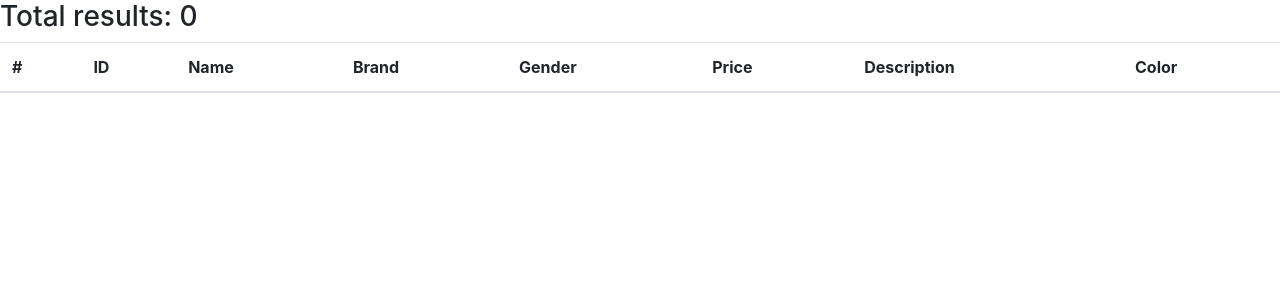
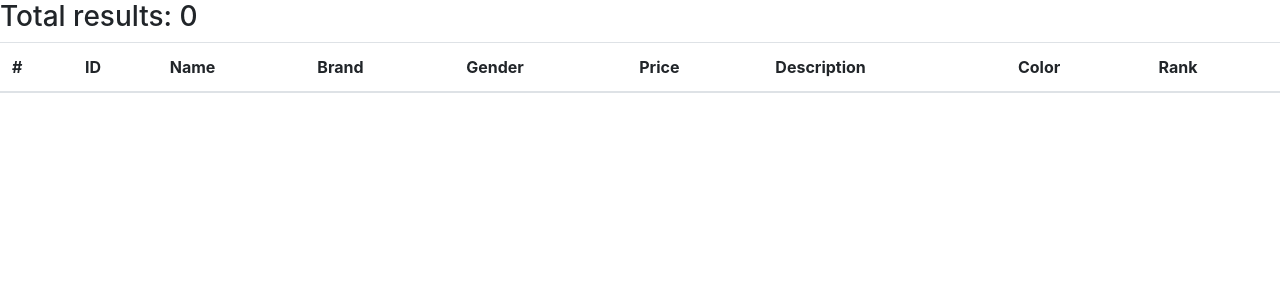
Before and after one commit to varunsahil10/search-engine, a Django app: page / in a window 1280 px wide. Shown: the part 54-354 px from the top of the page. Run offline with Django 5.2, Linux system fonts and the light colour scheme; data that the repository does not hold is empty.

Commit message:
Search using SearchRank

```diff
--- a/fulltextsearch/templates/index.html
+++ b/fulltextsearch/templates/index.html
@@ -21,6 +21,7 @@
       <th>Price</th>
       <th>Description</th>
       <th>Color</th>
+      <th>Rank</th>
     </tr>
   </thead>
   <tbody>
@@ -35,6 +36,7 @@
       <td>{{product.price}}</td>
       <td>{{product.description}}</td>
       <td>{{product.color}}</td>
+      <td>{{product.rank}}</td>
     </tr>
     {% endfor %}
   </tbody>
--- a/fulltextsearch/views.py
+++ b/fulltextsearch/views.py
@@ -10,6 +10,8 @@ def home(request):
 
     q = request.GET.get('q','')
     if q:
+
+        #FTS ignores articles and single words
 
         '''
         simple full text search on a single field
@@ -26,10 +28,37 @@ def home(request):
         1. for searching on more than 1 field
         2. blues, blueing ..
         '''
+        # vector = SearchVector('name','description')
+        # query = q
+
+        # products = products.annotate(search = vector).filter(search=query)
+
+        '''
+        full text search using postgres module (Using SearchVector and SearchQuery only)
+
+        1. for searching on more than 1 field
+        2. blues, blueing ..
+        '''
+        # vector = SearchVector('name','description')
+        # query = SearchQuery(q)
+
+        # products = products.annotate(search = vector).filter(search=query)
+
+        '''
+        full text search using postgres module (Using SearchVector and SearchQuery and SearchRank)
+
+        1. for searching on more than 1 field
+        2. blues, blueing ..
+        '''
         vector = SearchVector('name','description')
-        products = products.annotate(
-            search = vector
-        ).filter(search=q)
+        query = SearchQuery(q)
+        rank = SearchRank(vector,query)
+
+        products = products.annotate(rank = rank).filter(rank__gte=0.001).order_by('-rank')
+
+        print(vector)
+        print(query)
+        print(rank)
 
     context = {
         'products': products,
```
Also changed, not shown: 1 other file.
